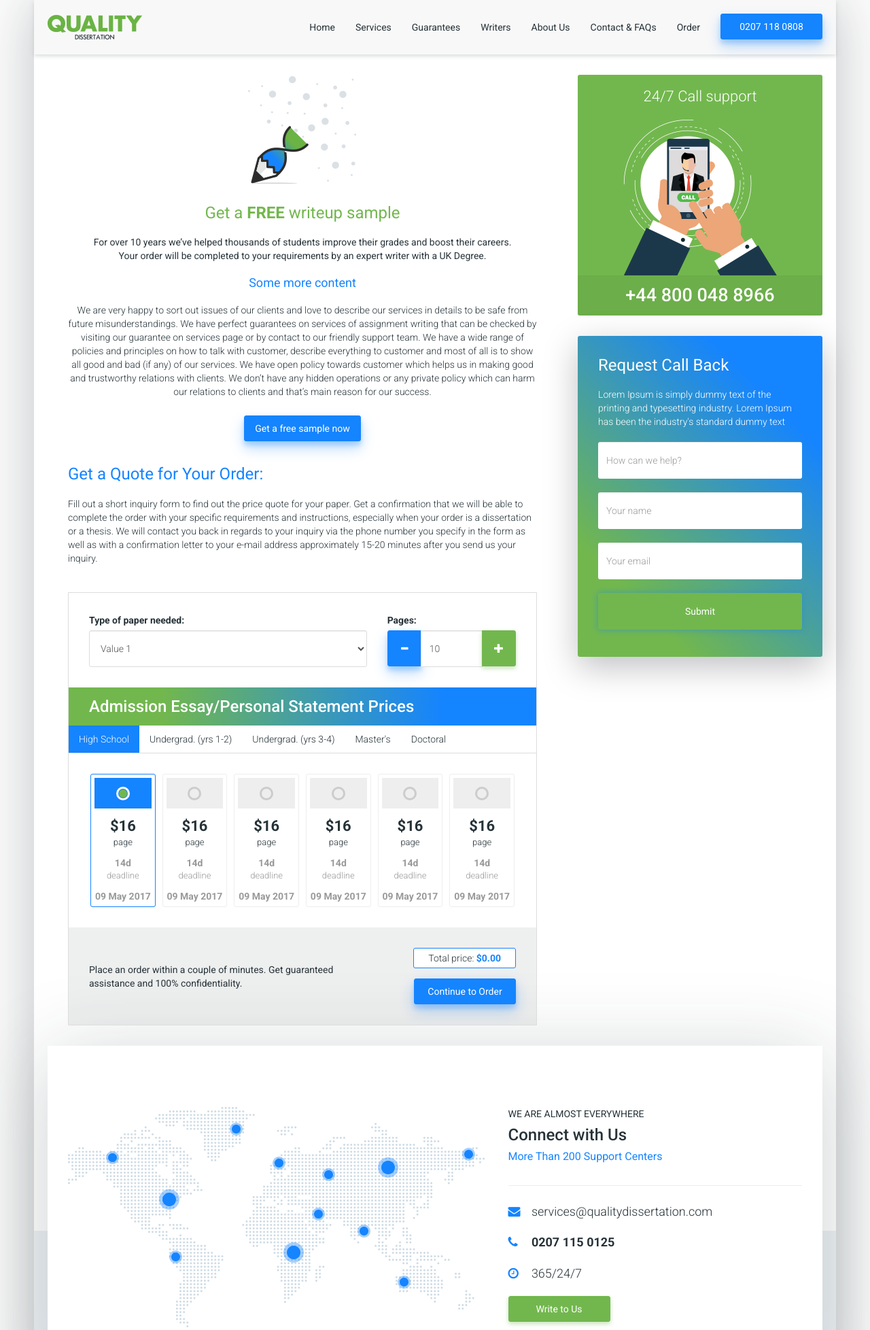
After one commit to amysxain/quality-dissertation, a PHP site: page /samples.php in a window 1280 px wide. The commit adds this page. Shown: the top 1956 px of the page at 68% size. Run offline with PHP 8.4, Linux system fonts and the light colour scheme.

Commit message:
contact page added sample page added

```diff
--- a/css/icons.css
+++ b/css/icons.css
@@ -49,3 +49,6 @@
 .icon.icon-14 {
   background-position: -561px -3px;
 }
+.icon.icon-15 {
+  background-position: -185px -395px;
+}
--- a/css/main.css
+++ b/css/main.css
@@ -280,6 +280,18 @@ textarea {
 }
 .ptop-10 {
   padding-top: 10px !important;
+}
+.pbottom-20 {
+  padding-bottom: 20px !important;
+}
+.ptop-20 {
+  padding-top: 20px !important;
+}
+.pbottom-30 {
+  padding-bottom: 30px !important;
+}
+.ptop-30 {
+  padding-top: 30px !important;
 }
 .btn {
   box-shadow: 0 0 0 transparent;
@@ -609,6 +621,9 @@ nav.navbar {
 }
 .icon.icon-14 {
   background-position: -561px -3px;
+}
+.icon.icon-15 {
+  background-position: -185px -395px;
 }
 .main-head {
   font-size: 24px;
@@ -1174,7 +1189,29 @@ input[type="radio"]:checked + .checkbox-box .radio-custom span:after {
   font-weight: 500;
   padding: 10px 0;
 }
+.overlapped {
+  margin-top: -90px;
+}
+.contact .request-call {
+  box-shadow: 0 15px 50px 0 rgba(3, 1, 21, 0.25);
+}
+.free-sample-download {
+  margin: 15px 0;
+}
+.sample-form-wrap {
+  float: left;
+  padding: 10px 15px 20px;
+  width: 100%;
+}
+.bordered:not(.form-control) {
+  border: 1px solid #DDD;
+  float: left;
+  width: 100%;
+}
 @media (max-width: 991px) {
+  .body {
+    padding-top: 130px;
+  }
   .main-footer p {
     font-size: 13px;
   }
@@ -1306,6 +1343,9 @@ input[type="radio"]:checked + .checkbox-box .radio-custom span:after {
   .footer-contact li {
     font-size: 13px;
   }
+  .rates {
+    width: 50%;
+  }
 }
 @media (max-width: 400px) {
   .header-number {
--- a/js/main.js
+++ b/js/main.js
@@ -67,9 +67,9 @@ if (WinWidth <= 767) {
 //glide slider settings end
 
 
+//input increament button
 
-//plugin bootstrap minus and plus
-//http://jsfiddle.net/laelitenetwork/puJ6G/
+var $incr = $('.input-number');
 $('.btn-number').click(function(e){
     e.preventDefault();
 
@@ -101,10 +101,10 @@ $('.btn-number').click(function(e){
         input.val(0);
     }
 });
-$('.input-number').focusin(function(){
+$incr.focusin(function(){
     $(this).data('oldValue', $(this).val());
 });
-$('.input-number').change(function() {
+$incr.change(function() {
 
     minValue =  parseInt($(this).attr('min'));
     maxValue =  parseInt($(this).attr('max'));
@@ -126,7 +126,8 @@ $('.input-number').change(function() {
 
 
 });
-$(".input-number").keydown(function (e) {
+
+$incr.keydown(function (e) {
     // Allow: backspace, delete, tab, escape, enter and .
     if ($.inArray(e.keyCode, [46, 8, 9, 27, 13, 190]) !== -1 ||
         // Allow: Ctrl+A
@@ -141,3 +142,13 @@ $(".input-number").keydown(function (e) {
         e.preventDefault();
     }
 });
+//input increament button end
+
+
+//free sample form collapse
+$('.free-sample-download').on('click', function (e) {
+    e.preventDefault();
+    $('.sample-form-wrap').slideDown();
+})
+
+//free sample form collapse end
--- a/less/icons.less
+++ b/less/icons.less
@@ -52,5 +52,8 @@
   &.icon-14 {
     .bgPos(-561px, -3px);
   }
+  &.icon-15 {
+    .bgPos(-185px, -395px);
+  }
 
 }
--- a/less/main.less
+++ b/less/main.less
@@ -216,6 +216,20 @@ textarea {
 
 .ptop-10 {
   padding-top: 10px !important;
+}
+.pbottom-20 {
+  padding-bottom: 20px !important;
+}
+
+.ptop-20 {
+  padding-top: 20px !important;
+}
+.pbottom-30 {
+  padding-bottom: 30px !important;
+}
+
+.ptop-30 {
+  padding-top: 30px !important;
 }
 
 .btn {
@@ -1185,11 +1199,43 @@ input[type="radio"]:checked + .checkbox-box {
 
 //packages page end
 
+//contact
+
+.overlapped {
+  margin-top: -90px;
+}
+.contact .request-call {
+  box-shadow: 0 15px 50px 0 rgba(3, 1, 21, 0.25);
+}
+
+//contact end
+
+//samples
+
+.free-sample-download {
+  margin: 15px 0;
+}
+.sample-form-wrap {
+  float: left;
+  padding: 10px 15px 20px;
+  width: 100%;
+}
+.bordered:not(.form-control) {
+  border:1px solid #DDD;
+  float: left;
+  width:100%;
+}
+
+//samples end
+
 @media (max-width: 1199px) {
 
 }
 
 @media (max-width: 991px) {
+  .body {
+    padding-top: 130px;
+  }
   .main-footer p {
     font-size: 13px;
   }
@@ -1346,6 +1392,7 @@ input[type="radio"]:checked + .checkbox-box {
   .footer-contact li {
     font-size: 13px;
   }
+  .rates { width: 50%}
 }
 
 @media (max-width: 400px) {
--- /dev/null
+++ b/samples.php
@@ -0,0 +1,309 @@
+<?php include 'header.php'; ?>
+
+    <!--Samples page -->
+    <section class="contact">
+        <div class="container">
+            <div class="row">
+                <!--sample content-->
+                <div class="col-md-8">
+                    <section class="sample-content text-center np-top padding30 m30bottom">
+
+
+                        <div class="lg-head-before icon icon-1"></div>
+                        <h2 class="main-head pclr">Get a <b>FREE</b> writeup sample</h2>
+                        <p class="regular">For over 10 years we’ve helped thousands of students improve their grades and
+                            boost
+                            their careers. <br>
+                            Your order will be completed to your requirements by an expert writer with a UK Degree.</p>
+                        <h3 class="main-head tclr small">Some more content</h3>
+                        <p>We are very happy to sort out issues of our clients and love to describe our services in
+                            details to
+                            be safe from future misunderstandings. We have perfect guarantees on services of assignment
+                            writing
+                            that can be checked by visiting our guarantee on services page or by contact to our friendly
+                            support
+                            team. We have a wide range of policies and principles on how to talk with customer, describe
+                            everything to customer and most of all is to show all good and bad (if any) of our services.
+                            We have
+                            open policy towards customer which helps us in making good and trustworthy relations with
+                            clients.
+                            We don’t have any hidden operations or any private policy which can harm our relations to
+                            clients
+                            and that’s main reason for our success.</p>
+
+                        <button class="free-sample-download btn btn-tclr waves-effect ripple">Get a free sample now
+                        </button>
+
+                        <!--sample form collapsable -->
+                        <div class="sample-form-wrap m20top calculate-box m30bottom" style="display:none;">
+                            <div class="col-xs-12">
+                                <div class="alert alert-success  m20top" role="alert"><strong>All done!</strong> You
+                                    will shortly get your free copy via email.
+                                </div>
+                            </div>
+                            <form action="">
+                                <p class="col-sm-12 nm-bottom"><input type="text"
+                                                                      class="form-control bordered nm-top"
+                                                                      placeholder="Your Name?"></p>
+                                <p class="col-sm-12 nm-bottom"><input type="text"
+                                                                      class="form-control bordered nm-top"
+                                                                      placeholder="Your Email"></p>
+                                <p class="col-sm-12">
+                                    <button class="btn btn-gplr waves-effect ripple">Get your free sample</button>
+                                </p>
+                            </form>
+
+                        </div>
+                        <!--sample form collapsable end-->
+
+                        <div class="clearfix"></div>
+
+                        <div class="text-left">
+                            <h3 class="main-head tclr">Get a Quote for Your Order:</h3>
+
+                            <p>Fill out a short inquiry form to find out the price quote for your paper. Get a
+                                confirmation that
+                                we will be able to complete the order with your specific requirements and instructions,
+                                especially when your order is a dissertation or a thesis. We will contact you back in
+                                regards to
+                                your inquiry via the phone number you specify in the form as well as with a confirmation
+                                letter
+                                to your e-mail address approximately 15-20 minutes after you send us your inquiry. </p>
+
+                            <form action="" class="calculator">
+                                <div class="m30top m30bottom bordered">
+                                    <div class="padding30 pbottom-10">
+
+                                        <div class="row">
+                                            <div class="col-md-8">
+                                                <label for="sel">Type of paper needed:</label>
+                                                <select name="" id="sel" class="form-control bordered full-width nm-top">
+                                                    <option value="">Value 1</option>
+                                                    <option value="">Value 2</option>
+                                                    <option value="">Value 3</option>
+                                                </select>
+
+                                            </div>
+                                            <div class="col-md-4">
+                                                <label for="qty">Pages:</label>
+                                                <div class="input-group">
+
+                                      <span class="input-group-btn">
+                                          <button type="button" class="btn btn-tclr btn-number" data-type="minus"
+                                                  data-field="quant[2]">
+                                            <span class="glyphicon glyphicon-minus"></span>
+                                          </button>
+                                      </span>
+
+                                                    <input type="text" name="quant[2]"
+                                                           class="form-control  bordered input-number nm-top" value="10"
+                                                           min="1" max="100" id="qty">
+                                                    <span class="input-group-btn">
+                                          <button type="button" class="btn btn-pclr btn-number" data-type="plus"
+                                                  data-field="quant[2]">
+                                              <span class="glyphicon glyphicon-plus"></span>
+                                          </button>
+                                        </span>
+                                                </div>
+                                            </div>
+                                        </div>
+
+                                    </div>
+                                    <div class="clearfix"></div>
+                                    <div class="grad-bg">
+                                        <h3>Admission Essay/Personal Statement Prices</h3>
+                                    </div>
+
+                                    <div class="packages-tabs">
+
+
+                                        <div>
+
+
+                                            <!-- Nav tabs -->
+                                            <ul class="nav nav-tabs" role="tablist">
+                                                <li role="presentation" class="active"><a href="#package-1"
+                                                                                          aria-controls="package-1" role="tab"
+                                                                                          data-toggle="tab">High School</a></li>
+                                                <li role="presentation"><a href="#package-2" aria-controls="package-2"
+                                                                           role="tab" data-toggle="tab">Undergrad. (yrs 1-2)</a>
+                                                </li>
+                                                <li role="presentation"><a href="#package-3" aria-controls="package-3"
+                                                                           role="tab" data-toggle="tab">Undergrad. (yrs 3-4)</a>
+                                                </li>
+                                                <li role="presentation"><a href="#package-4" aria-controls="package-4"
+                                                                           role="tab" data-toggle="tab">Master's</a></li>
+                                                <li role="presentation"><a href="#package-4" aria-controls="package-5"
+                                                                           role="tab" data-toggle="tab">Doctoral</a></li>
+                                            </ul>
+
+                                            <!-- Tab panes -->
+                                            <div class="tab-content">
+                                                <div role="tabpanel" class="tab-pane fade in active" id="package-1">
+
+                                                    <div class="col-sm-2 col-xs-4 rates">
+                                                        <label for="planselect1">
+                                                            <input type="radio" name="plan" class="sr-only" id="planselect1"
+                                                                   checked>
+                                                            <div class="checkbox-box">
+                                                        <span class="radio-custom">
+                                                            <span></span>
+                                                        </span>
+                                                                <div class="price">$16</div>
+                                                                <p>page</p>
+                                                                <div class="day">14d</div>
+                                                                <p class="deadline">deadline</p>
+                                                                <div class="date">09 May 2017</div>
+                                                            </div>
+                                                        </label>
+                                                    </div>
+
+                                                    <div class="col-sm-2 col-xs-4 rates">
+                                                        <label for="planselect2">
+                                                            <input type="radio" name="plan" class="sr-only" id="planselect2">
+                                                            <div class="checkbox-box">
+                                                        <span class="radio-custom">
+                                                            <span></span>
+                                                        </span>
+                                                                <div class="price">$16</div>
+                                                                <p>page</p>
+                                                                <div class="day">14d</div>
+                                                                <p class="deadline">deadline</p>
+                                                                <div class="date">09 May 2017</div>
+                                                            </div>
+                                                        </label>
+                                                    </div>
+
+                                                    <div class="col-sm-2 col-xs-4 rates">
+                                                        <label for="planselect3">
+                                                            <input type="radio" name="plan" class="sr-only" id="planselect3">
+                                                            <div class="checkbox-box">
+                                                        <span class="radio-custom">
+                                                            <span></span>
+                                                        </span>
+                                                                <div class="price">$16</div>
+                                                                <p>page</p>
+                                                                <div class="day">14d</div>
+                                                                <p class="deadline">deadline</p>
+                                                                <div class="date">09 May 2017</div>
+                                                            </div>
+                                                        </label>
+                                                    </div>
+
+                                                    <div class="col-sm-2 col-xs-4 rates">
+                                                        <label for="planselect4">
+                                                            <input type="radio" name="plan" class="sr-only" id="planselect4">
+                                                            <div class="checkbox-box">
+                                                        <span class="radio-custom">
+                                                            <span></span>
+                                                        </span>
+                                                                <div class="price">$16</div>
+                                                                <p>page</p>
+                                                                <div class="day">14d</div>
+                                                                <p class="deadline">deadline</p>
+                                                                <div class="date">09 May 2017</div>
+                                                            </div>
+                                                        </label>
+                                                    </div>
+
+                                                    <div class="col-sm-2 col-xs-4 rates">
+                                                        <label for="planselect5">
+                                                            <input type="radio" name="plan" class="sr-only" id="planselect5">
+                                                            <div class="checkbox-box">
+                                                        <span class="radio-custom">
+                                                            <span></span>
+                                                        </span>
+                                                                <div class="price">$16</div>
+                                                                <p>page</p>
+                                                                <div class="day">14d</div>
+                                                                <p class="deadline">deadline</p>
+                                                                <div class="date">09 May 2017</div>
+                                                            </div>
+                                                        </label>
+                                                    </div>
+
+                                                    <div class="col-sm-2 col-xs-4 rates">
+                                                        <label for="planselect6">
+                                                            <input type="radio" name="plan" class="sr-only" id="planselect6">
+                                                            <div class="checkbox-box">
+                                                        <span class="radio-custom">
+                                                            <span></span>
+                                                        </span>
+                                                                <div class="price">$16</div>
+                                                                <p>page</p>
+                                                                <div class="day">14d</div>
+                                                                <p class="deadline">deadline</p>
+                                                                <div class="date">09 May 2017</div>
+                                                            </div>
+                                                        </label>
+                                                    </div>
+
+                                                    <div class="clearfix"></div>
+                                                </div>
+                                                <div role="tabpanel" class="tab-pane fade" id="package-2">...</div>
+                                                <div role="tabpanel" class="tab-pane fade" id="package-3">...</div>
+                                                <div role="tabpanel" class="tab-pane fade" id="package-4">...</div>
+                                                <div role="tabpanel" class="tab-pane fade" id="package-5">...</div>
+                                            </div>
+
+                                        </div>
+
+
+                                    </div>
+
+                                    <div class="clearfix"></div>
+
+
+                                    <div class="package-footer">
+
+                                        <div class="col-md-8">
+                                            <p>Place an order within a couple of minutes.
+                                                Get guaranteed assistance and 100% confidentiality. </p>
+                                        </div>
+                                        <div class="col-md-4">
+                                            <div class="total-price"> Total price: <b class="tclr">$0.00</b></div>
+                                            <button class="btn btn-tclr waves-effect ripple">Continue to Order</button>
+                                        </div>
+                                        <div class="clearix"></div>
+                                    </div>
+                                    <div class="clearix"></div>
+
+
+                                </div>
+
+                            </form>
+                        </div>
+                    </section>
+
+
+                </div>
+                <!--sample content end-->
+
+                <aside class="col-md-4">
+                    <div class="call-box">
+                        <h4 class="call-head">24/7 Call support</h4>
+                        <div class="call-icon"><img src="images/call.png" alt=""></div>
+                        <div class="call-number">+44 800 048 8966</div>
+                    </div>
+
+                    <div class="request-call m30bottom">
+                        <h3 class="main-head">Request Call Back</h3>
+                        <p>Lorem Ipsum is simply dummy text of the printing and typesetting industry. Lorem Ipsum has
+                            been the industry's standard dummy text </p>
+                        <form action="">
+                            <p><input type="text" class="form-control" placeholder="How can we help?"></p>
+                            <p><input type="text" class="form-control" placeholder="Your name"></p>
+                            <p><input type="text" class="form-control" placeholder="Your email"></p>
+                            <p>
+                                <button class="btn btn-pclr waves-effect ripple">Submit</button>
+                            </p>
+                        </form>
+                    </div>
+
+
+                </aside>
+            </div>
+        </div>
+    </section>
+    <!--Samples page end-->
+<?php include 'footer.php'; ?>
```
Also changed, not shown: contact.php (added, +62 -0 lines), packages.php (+8 -8 lines), images/sprite.png.
